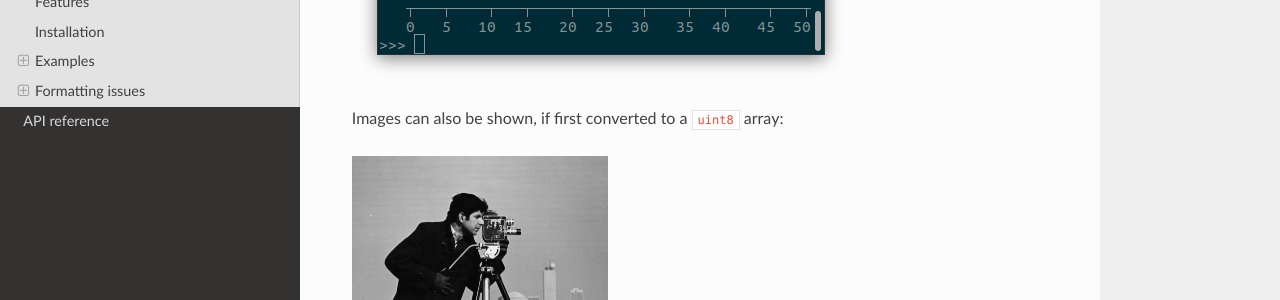
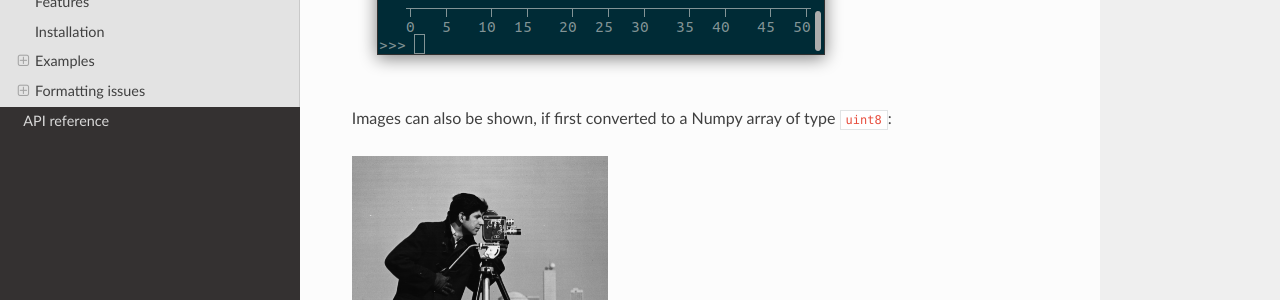
Before and after one commit to JeroenDelcour/tplot, an MkDocs documentation site: the page built from docs/index.md, in a window 1280 px wide and 900 px high, scrolled down 5219 px. Shown: the part 149-449 px from the top of the window. Built offline with MkDocs 1.6.1, drawn with Linux system fonts in a browser that asks for light colours; nearby versions of some CDN libraries.

Commit message:
fix anchor link in docs

```diff
--- a/docs/index.md
+++ b/docs/index.md
@@ -105,7 +105,7 @@
 
 ![Twinkle twinkle little star](images/twinkle_twinkle_little_star.png)
 
-Be wary of using [fullwidth characters](https://en.wikipedia.org/wiki/Halfwidth_and_fullwidth_forms), because these will [mess up alignment](#character-alignment).
+Be wary of using [fullwidth characters](https://en.wikipedia.org/wiki/Halfwidth_and_fullwidth_forms), because these will [mess up alignment](#character-alignment-issues).
 
 ### Images (2D arrays)
 
@@ -148,7 +148,7 @@
 ![Multivariate gaussian with "ascii" colormap](images/multivariate_gaussian_ascii.png)
 
 
-Images can also be shown, if first converted to a `uint8` array:
+Images can also be shown, if first converted to a Numpy array of type `uint8`:
 
 ![Original cameraman](images/cameraman.png)
 
```
